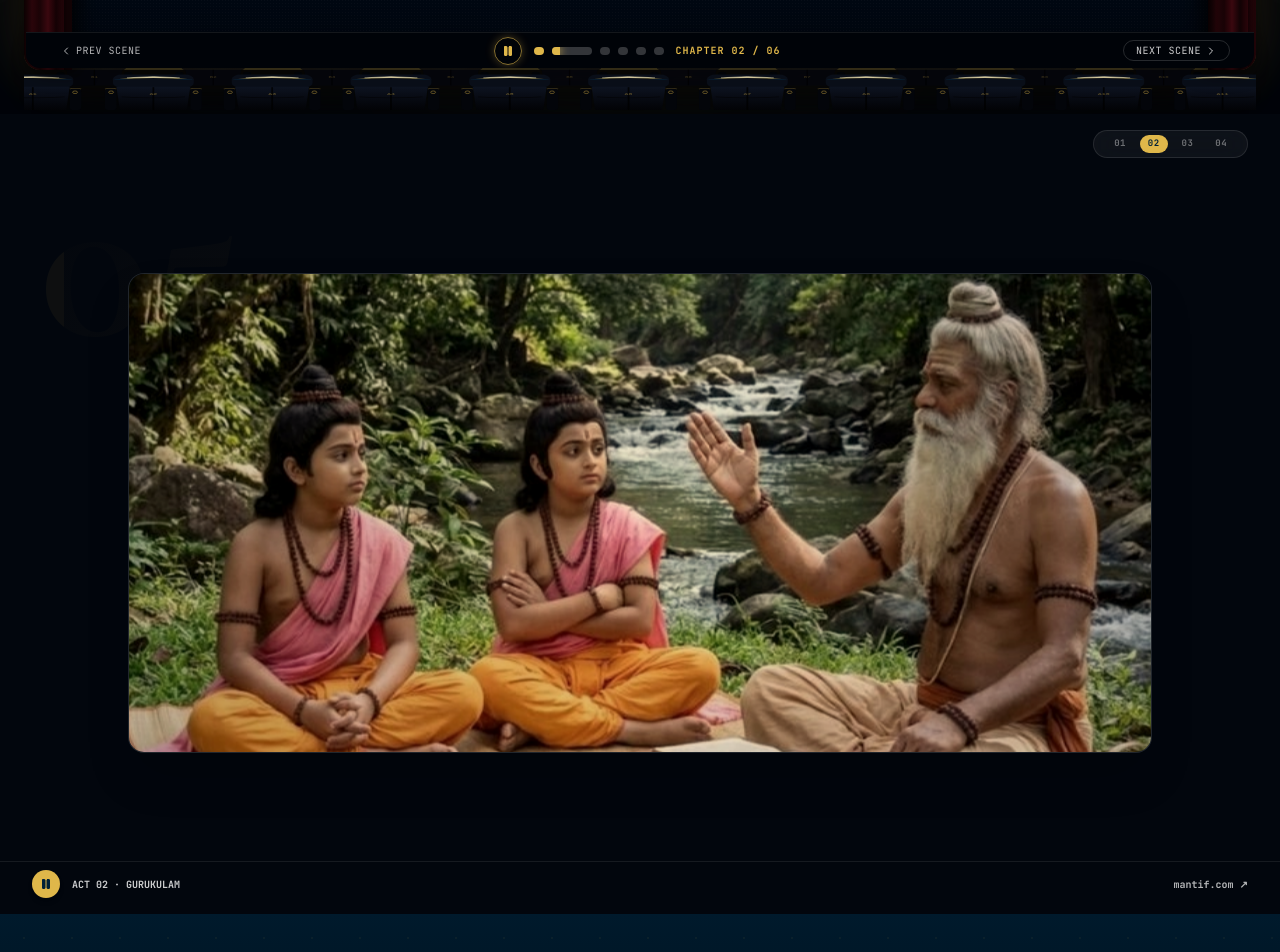
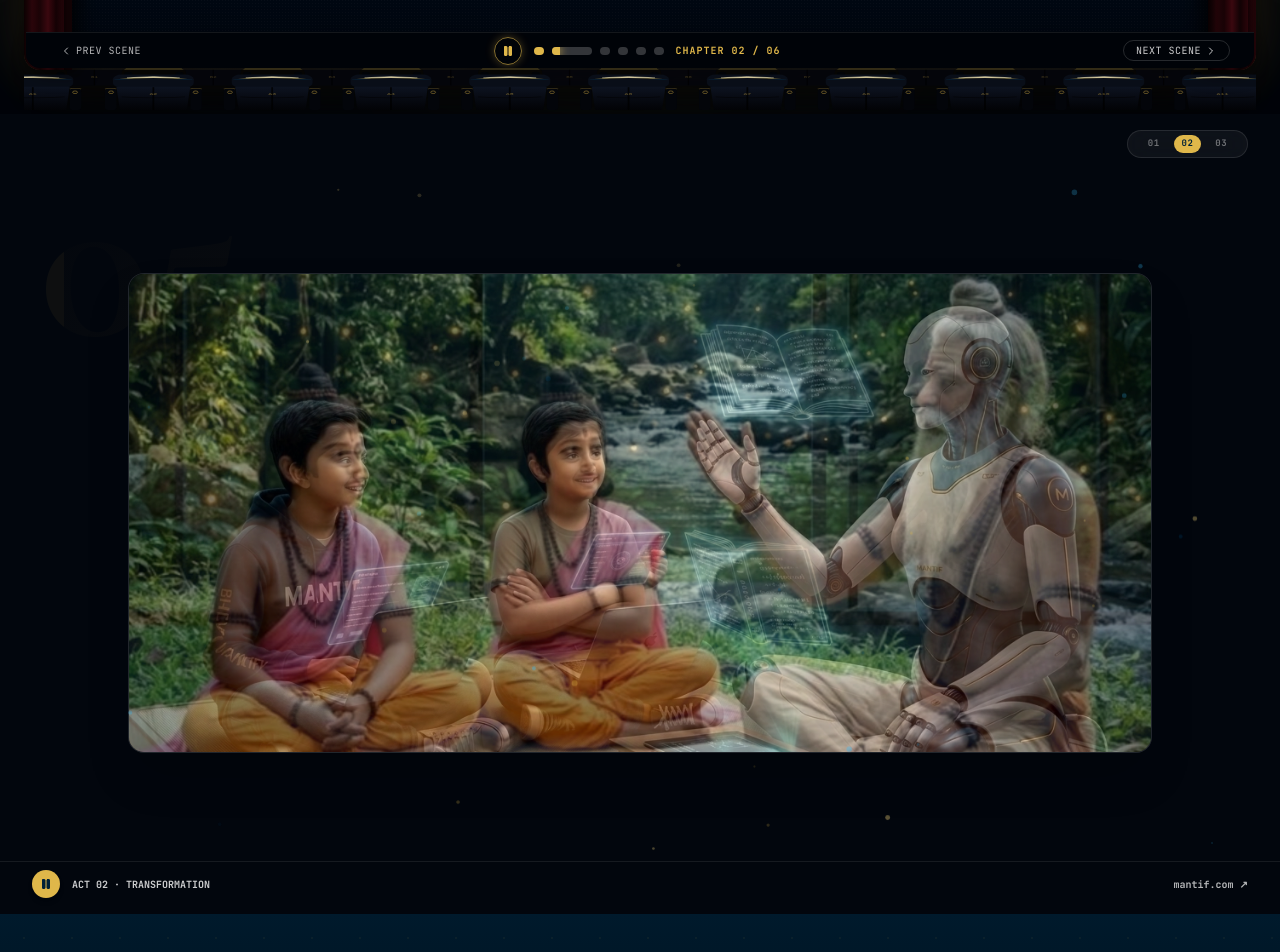
Before and after one commit to Vishal-25-cyber/Mantif_portfolio, a React (Vite) app: page / in a window 1280 px wide. Shown: the part 3620-4572 px from the top of the page. Built offline with nearby package versions, Linux system fonts and the light colour scheme.

Commit message:
fix: eliminate ghost typewriter ticks after words and unify into single smooth continuous transformation

```diff
--- a/src/sections/PhilosophySection.tsx
+++ b/src/sections/PhilosophySection.tsx
@@ -10,44 +10,80 @@ import { setCursorMode } from '../hooks/useCursor';
 
 type CinematicPhase =
   | 'typewriter'       // 1. Plain dark screen, letter-by-letter with printing sound
-  | 'gurukulam'         // 2. Gurukulam image appears from darkness, Ken Burns, historical text
-  | 'transformation'   // 3. Smooth morph: Guru & students transform into AI teacher & laptop learners
-  | 'closing'          // 4. Totally close the screen with cinematic curtains/shutters
-  | 'pledge';          // 5. Display the pledge separately in all its majesty
+  | 'transformation'   // 2. Single smooth morph: Ancient Gurukulam → Modern AI Classroom
+  | 'closing'          // 3. Totally close the screen with cinematic shutters
+  | 'pledge';          // 4. Display the pledge separately in all its majesty
 
-// ── MOVIE ENTRY CARD FLY-IN CONFIGURATION ──
-const MOVIE_ENTRY_WORDS = [
-  { text: 'What', isMantif: false },
-  { text: 'is', isMantif: false },
-  { text: 'MANTIF', isMantif: true },
-  { text: 'trying', isMantif: false },
-  { text: 'to', isMantif: false },
-  { text: 'do?', isMantif: false },
-];
-
-const PROCESSED_ENTRY_WORDS: {
+// ── FIXED IMMUTABLE MOVIE ENTRY CARD CHARACTERS ──
+interface EntryWord {
   word: string;
   isMantif: boolean;
   letters: { char: string; idx: number }[];
-}[] = [];
+}
 
-let runningCharIdx = 0;
-MOVIE_ENTRY_WORDS.forEach((item, wIndex) => {
-  const letters = item.text.split('').map((char) => ({
-    char,
-    idx: runningCharIdx++,
-  }));
-  PROCESSED_ENTRY_WORDS.push({
-    word: item.text,
-    isMantif: item.isMantif,
-    letters,
-  });
-  if (wIndex < MOVIE_ENTRY_WORDS.length - 1) {
-    runningCharIdx++;
-  }
-});
+const PROCESSED_ENTRY_WORDS: EntryWord[] = [
+  {
+    word: 'What',
+    isMantif: false,
+    letters: [
+      { char: 'W', idx: 0 },
+      { char: 'h', idx: 1 },
+      { char: 'a', idx: 2 },
+      { char: 't', idx: 3 },
+    ],
+  },
+  {
+    word: 'is',
+    isMantif: false,
+    letters: [
+      { char: 'i', idx: 4 },
+      { char: 's', idx: 5 },
+    ],
+  },
+  {
+    word: 'MANTIF',
+    isMantif: true,
+    letters: [
+      { char: 'M', idx: 6 },
+      { char: 'A', idx: 7 },
+      { char: 'N', idx: 8 },
+      { char: 'T', idx: 9 },
+      { char: 'I', idx: 10 },
+      { char: 'F', idx: 11 },
+    ],
+  },
+  {
+    word: 'trying',
+    isMantif: false,
+    letters: [
+      { char: 't', idx: 12 },
+      { char: 'r', idx: 13 },
+      { char: 'y', idx: 14 },
+      { char: 'i', idx: 15 },
+      { char: 'n', idx: 16 },
+      { char: 'g', idx: 17 },
+    ],
+  },
+  {
+    word: 'to',
+    isMantif: false,
+    letters: [
+      { char: 't', idx: 18 },
+      { char: 'o', idx: 19 },
+    ],
+  },
+  {
+    word: 'do?',
+    isMantif: false,
+    letters: [
+      { char: 'd', idx: 20 },
+      { char: 'o', idx: 21 },
+      { char: '?', idx: 22 },
+    ],
+  },
+];
 
-const TOTAL_ENTRY_STEPS = runningCharIdx;
+const TOTAL_ENTRY_LETTERS = 23;
 
 export const PhilosophySection: React.FC = () => {
   const [phase, setPhase] = useState<CinematicPhase>('typewriter');
@@ -57,15 +93,13 @@ export const PhilosophySection: React.FC = () => {
   const [typedCharsCount, setTypedCharsCount] = useState<number>(0);
   const [typewriterFading, setTypewriterFading] = useState<boolean>(false);
 
-  // ── ACT 2: GURUKULAM REVEAL STATE (Clean Unobstructed Visual) ──
+  // ── ACT 2: SINGLE SMOOTH TRANSFORMATION STATE ──
+  const [morphProgress, setMorphProgress] = useState<number>(0); // 0 (Ancient Gurukulam) to 1 (Modern AI)
 
-  // ── ACT 3: TRANSFORMATION STATE ──
-  const [morphProgress, setMorphProgress] = useState<number>(0); // 0 (Ancient) to 1 (Modern AI)
-
-  // ── ACT 4: TOTALLY CLOSE STATE ──
+  // ── ACT 3: TOTALLY CLOSE STATE ──
   const [curtainClosed, setCurtainClosed] = useState<boolean>(false);
 
-  // ── ACT 5: THE PLEDGE SEPARATELY STATE ──
+  // ── ACT 4: THE PLEDGE SEPARATELY STATE ──
   const [pledgeRevealedStep, setPledgeRevealedStep] = useState<number>(0);
 
   const sectionRef = useRef<HTMLElement>(null);
@@ -93,86 +127,72 @@ export const PhilosophySection: React.FC = () => {
       charIdx++;
       setTypedCharsCount(charIdx);
 
-      // Check if current step corresponds to a real letter (not inter-word space)
-      const isLetter = PROCESSED_ENTRY_WORDS
-        .flatMap((w) => w.letters)
-        .some((l) => l.idx === charIdx - 1);
+      // Play mechanical sound for every letter that lands
+      soundManager.playTypewriterKey(charIdx);
 
-      if (isLetter) {
-        soundManager.playTypewriterKey(charIdx);
-      }
-
-      if (charIdx >= TOTAL_ENTRY_STEPS) {
+      // Stop immediately upon reaching the 23rd character ('?')
+      if (charIdx >= TOTAL_ENTRY_LETTERS) {
         window.clearInterval(interval);
 
-        // Pause for 1.8 seconds after all letters have landed, then fade out
+        // Hold full question for 1.5 seconds, then smoothly dissolve directly into the single transformation
         window.setTimeout(() => {
           setTypewriterFading(true);
 
           window.setTimeout(() => {
-            setPhase('gurukulam');
-          }, 950);
-        }, 1800);
+            setPhase('transformation');
+          }, 700);
+        }, 1500);
       }
-    }, 110); // 110ms per letter: deliberate, grand, movie trailer entry cadence
+    }, 110); // 110ms per letter: cinematic cadence
 
     return () => window.clearInterval(interval);
   }, [phase, isPlaying]);
 
   // ═══════════════════════════════════════════════════════════════════════════
-  // ACT 2: GURUKULAM REVEALS (CLEAN UNOBSTRUCTED HISTORICAL SCENE)
-  // ═══════════════════════════════════════════════════════════════════════════
-  useEffect(() => {
-    if (phase !== 'gurukulam') return;
-
-    soundManager.playHistoricalAmbience();
-
-    // Swiftly transition into transformation without unnecessary waiting
-    const advanceTimer = window.setTimeout(() => {
-      if (isPlaying) {
-        setPhase('transformation');
-      }
-    }, 1600);
-
-    return () => {
-      window.clearTimeout(advanceTimer);
-    };
-  }, [phase, isPlaying]);
-
-  // ═══════════════════════════════════════════════════════════════════════════
-  // ACT 3: SMOOTH TRANSFORMATION AT NORMAL NATURAL SPEED
+  // ACT 2: SINGLE SMOOTH CONTINUOUS TRANSFORMATION (GURUKULAM → MODERN AI)
   // ═══════════════════════════════════════════════════════════════════════════
   useEffect(() => {
     if (phase !== 'transformation') return;
 
     setMorphProgress(0);
+    soundManager.playHistoricalAmbience();
+
+    let animFrame: number;
+    let timeoutClose: number;
+    let timeoutMorphStart: number;
+
+    // 1. Brief 700ms opening breath showing ancient Gurukulam in all its purity
+    timeoutMorphStart = window.setTimeout(() => {
       soundManager.playDigitalMorphSweep();
 
-    // Normal, natural continuous morph from 0.0 to 1.0 over 3.5s
-    const startTime = Date.now();
-    const duration = 3500;
+      const morphStartTime = performance.now();
+      const morphDuration = 3200; // 3.2s single unbroken smooth dissolve
 
-    const morphInterval = window.setInterval(() => {
+      const step = (now: number) => {
         if (!isPlaying) return;
-      const elapsed = Date.now() - startTime;
-      const p = Math.min(1, elapsed / duration);
-      setMorphProgress(p);
+        const elapsed = now - morphStartTime;
+        const progress = Math.min(1, Math.max(0, elapsed / morphDuration));
+        setMorphProgress(progress);
 
-      if (p >= 1) {
-        window.clearInterval(morphInterval);
-      }
-    }, 25);
-
-    // After transformation reaches 100% and holds modern classroom, close the screen
-    const closeTrigger = window.setTimeout(() => {
+        if (progress < 1) {
+          animFrame = requestAnimationFrame(step);
+        } else {
+          // 2. Hold the transformed modern AI classroom for 1.2s, then close stage
+          timeoutClose = window.setTimeout(() => {
             if (isPlaying) {
               setPhase('closing');
             }
-    }, 4400);
+          }, 1200);
+        }
+      };
+
+      animFrame = requestAnimationFrame(step);
+    }, 700);
 
     return () => {
-      window.clearInterval(morphInterval);
-      window.clearTimeout(closeTrigger);
+      window.clearTimeout(timeoutMorphStart);
+      window.clearTimeout(timeoutClose);
+      if (animFrame) cancelAnimationFrame(animFrame);
     };
   }, [phase, isPlaying]);
 
@@ -382,7 +402,6 @@ export const PhilosophySection: React.FC = () => {
           <div className="hidden sm:flex items-center gap-1.5 px-3 py-1 rounded-full bg-white/5 border border-white/10 backdrop-blur-md">
             {[
               { id: 'typewriter', label: 'Prologue' },
-              { id: 'gurukulam', label: 'Gurukulam' },
               { id: 'transformation', label: 'Transformation' },
               { id: 'pledge', label: 'The Pledge' },
             ].map((item, idx) => {
@@ -485,19 +504,16 @@ export const PhilosophySection: React.FC = () => {
         )}
 
         {/* =================================================================== */}
-        {/* 2 & 3. GURUKULAM & SMOOTH TRANSFORMATION INTO AI & STUDENTS         */}
+        {/* 2. ACT 02 — SINGLE SMOOTH TRANSFORMATION (GURUKULAM → MODERN AI)    */}
         {/* =================================================================== */}
-        {(phase === 'gurukulam' || phase === 'transformation' || phase === 'closing') && (
+        {(phase === 'transformation' || phase === 'closing') && (
           <div className="relative w-full max-w-5xl h-[360px] sm:h-[430px] lg:h-[480px] rounded-2xl overflow-hidden border border-white/10 shadow-2xl bg-[#080D14] flex items-center justify-center">
             {/* ── BASE LAYER: HISTORICAL GURUKULAM IMAGE ── */}
             <div
-              className="absolute inset-0 w-full h-full overflow-hidden transition-all duration-1000 ease-out"
+              className="absolute inset-0 w-full h-full overflow-hidden"
               style={{
                 animation: 'kenBurnsHistorical 14s ease-out forwards',
-                filter:
-                  phase === 'gurukulam'
-                    ? 'sepia(0.18) contrast(1.05) brightness(0.96)'
-                    : 'contrast(1.1) brightness(0.9)',
+                filter: 'contrast(1.05) brightness(0.96)',
               }}
             >
               <picture className="w-full h-full">
@@ -519,12 +535,11 @@ export const PhilosophySection: React.FC = () => {
               />
             </div>
 
-            {/* ── OVERLAY LAYER: MODERN AI CLASSROOM (SMOOTH MORPH TRANSFORMATION) ── */}
-            {(phase === 'transformation' || phase === 'closing') && (
+            {/* ── OVERLAY LAYER: MODERN AI CLASSROOM (SINGLE CONTINUOUS SMOOTH MORPH) ── */}
             <div
-                className="absolute inset-0 w-full h-full overflow-hidden transition-opacity duration-300 ease-out"
+              className="absolute inset-0 w-full h-full overflow-hidden"
               style={{
-                  opacity: morphProgress, // Smooth 0 to 1 progressive dissolve
+                opacity: morphProgress, // Silky 60fps unbroken dissolve driven directly by RAF
               }}
             >
               <picture className="w-full h-full">
@@ -538,14 +553,14 @@ export const PhilosophySection: React.FC = () => {
 
               {/* Subtle Digital Holographic Cyan & Gold Atmosphere */}
               <div
-                  className="absolute inset-0 pointer-events-none mix-blend-screen opacity-35"
+                className="absolute inset-0 pointer-events-none mix-blend-screen"
                 style={{
+                  opacity: morphProgress * 0.35,
                   background:
                     'radial-gradient(ellipse at 75% 50%, rgba(56, 189, 248, 0.4) 0%, transparent 65%)',
                 }}
               />
             </div>
-            )}
 
 
 
@@ -662,13 +677,9 @@ export const PhilosophySection: React.FC = () => {
           <span className="text-white/80 font-semibold uppercase">
             {phase === 'typewriter'
               ? 'ACT 01 · THE QUESTION'
-              : phase === 'gurukulam'
-              ? 'ACT 02 · GURUKULAM'
-              : phase === 'transformation'
-              ? 'ACT 03 · TRANSFORMATION'
-              : phase === 'closing'
-              ? 'ACT 04 · CLOSING STAGE'
-              : 'ACT 05 · THE PLEDGE'}
+              : phase === 'transformation' || phase === 'closing'
+              ? 'ACT 02 · TRANSFORMATION'
+              : 'ACT 03 · THE PLEDGE'}
           </span>
         </div>
 
```
Lines whose indentation alone changed are shown as unchanged.
